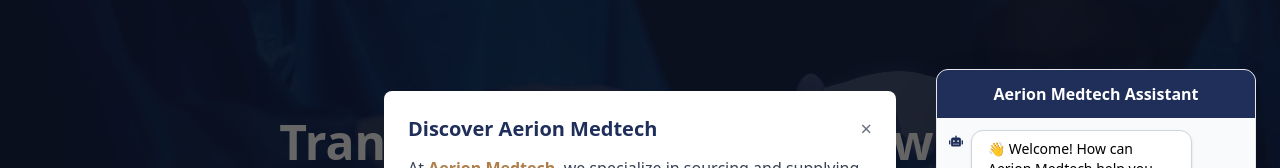
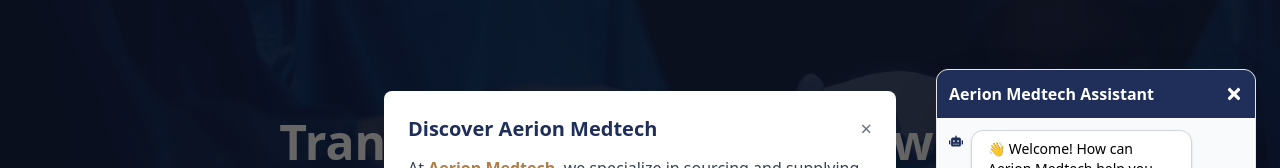
Before and after one commit to GovindxSharma/AerionF, a React (Vite) app: page / in a window 1280 px wide. Both pictures are taken after a click on the button 1228 px from the left and 748 px from the top of the page. Shown: the part 135-303 px from the top of the page. Built offline with nearby package versions, Linux system fonts and the light colour scheme; no server answers.

Commit message:
close added in chatbot

```diff
--- a/src/components/Chatbot.jsx
+++ b/src/components/Chatbot.jsx
@@ -1,5 +1,5 @@
 import { useState, useEffect, useRef } from "react";
-import { FaRobot, FaUser, FaPaperPlane, FaComments } from "react-icons/fa";
+import { FaRobot, FaUser, FaPaperPlane, FaComments, FaTimes } from "react-icons/fa";
 
 export default function ChatBot() {
   const [open, setOpen] = useState(false);
@@ -8,8 +8,11 @@
   const [loading, setLoading] = useState(false);
   const [unread, setUnread] = useState(false);
   const [hasFetchedGreeting, setHasFetchedGreeting] = useState(false);
-  const messageEndRef = useRef(null); // ref to last message
+
+  const messageEndRef = useRef(null);
   const audioRef = useRef(null);
+  const chatRef = useRef(null);
+  const buttonRef = useRef(null);
 
   const API_BASE = import.meta.env.VITE_API_BASE_URL;
 
@@ -32,7 +35,7 @@
 
       const data = await res.json();
       setMessages([...newMessages, { sender: "bot", text: data.reply }]);
-    } catch (error) {
+    } catch {
       setMessages([
         ...newMessages,
         {
@@ -75,11 +78,11 @@
     }
   };
 
-  // 👇 Scroll to the TOP of the latest message when messages update
+  // Scroll to latest message
   useEffect(() => {
     messageEndRef.current?.scrollIntoView({
       behavior: "smooth",
-      block: "start", // ensures scroll lands at the top of new message
+      block: "start",
     });
   }, [messages]);
 
@@ -90,7 +93,6 @@
     audio.load();
 
     let unlocked = false;
-
     const unlockAudio = () => {
       if (!unlocked) {
         audio
@@ -153,10 +155,28 @@
     }
   }, [open]);
 
+  // Close chatbot on outside click
+  useEffect(() => {
+    const handleClickOutside = (e) => {
+      if (
+        open &&
+        chatRef.current &&
+        !chatRef.current.contains(e.target) &&
+        buttonRef.current &&
+        !buttonRef.current.contains(e.target)
+      ) {
+        setOpen(false);
+      }
+    };
+    document.addEventListener("mousedown", handleClickOutside);
+    return () => document.removeEventListener("mousedown", handleClickOutside);
+  }, [open]);
+
   return (
     <>
       {/* Floating Button */}
       <button
+        ref={buttonRef}
         onClick={() => setOpen(!open)}
         className="fixed bottom-6 right-6 z-50 bg-[#1F2F5A] text-white w-14 h-14 rounded-full shadow-md hover:scale-105 transition-all flex items-center justify-center"
       >
@@ -170,9 +190,19 @@
 
       {/* Chat Window */}
       {open && (
-        <div className="fixed bottom-24 right-6 w-80 h-[500px] bg-white text-black shadow-2xl rounded-xl flex flex-col border border-gray-200 overflow-hidden z-50 animate-[fadeIn_0.3s_ease-in-out]">
-          <div className="bg-[#1F2F5A] text-white p-3 text-center font-semibold">
-            Aerion Medtech Assistant
+        <div
+          ref={chatRef}
+          className="fixed bottom-24 right-6 w-80 h-[500px] bg-white text-black shadow-2xl rounded-xl flex flex-col border border-gray-200 overflow-hidden z-50 animate-[fadeIn_0.3s_ease-in-out]"
+        >
+          {/* Header with close button */}
+          <div className="bg-[#1F2F5A] text-white p-3 flex justify-between items-center font-semibold">
+            <span>Aerion Medtech Assistant</span>
+            <button
+              onClick={() => setOpen(false)}
+              className="text-white hover:text-gray-200 transition"
+            >
+              <FaTimes size={18} />
+            </button>
           </div>
 
           {/* Chat Messages */}
```
